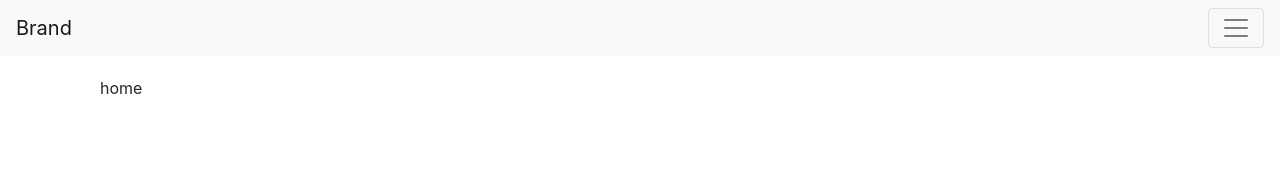
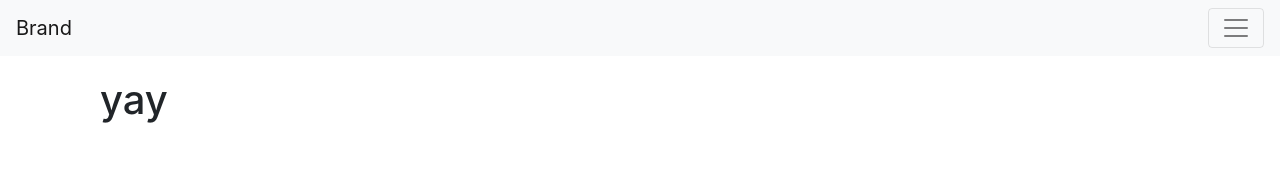
Before and after one commit to richistron/gaia, a React (Create React App) app: page / in a window 1280 px wide. Shown: the top 182 px of the page. Built offline with nearby package versions, Linux system fonts and the light colour scheme.

Commit message:
fix lint and adds some atoms

```diff
--- a/package.json
+++ b/package.json
@@ -25,5 +25,9 @@
     "not dead",
     "not ie <= 11",
     "not op_mini all"
-  ]
+  ],
+  "devDependencies": {
+    "eslint": "^5.16.0",
+    "eslint-plugin-react": "^7.12.4"
+  }
 }
--- /dev/null
+++ b/src/components/atoms/Page.js
@@ -0,0 +1,16 @@
+import React from 'react';
+import propTypes from 'prop-types';
+
+const Page = props => {
+  return (
+    <div className={'page'}>
+      {props.children}
+    </div>
+  );
+};
+
+Page.propTypes = {
+  children: propTypes.any,
+};
+
+export default Page;
--- /dev/null
+++ b/src/components/atoms/Row.js
@@ -0,0 +1,25 @@
+import React from 'react';
+import propTypes from 'prop-types';
+import isArray from '../../lib/isArray.js'
+
+const Row = props => {
+  const {cols, children} = props;
+  return (
+    <div className={'row'}>
+      {cols ?
+        null // TODO, allow multiple rows
+        :
+        <div className={'col-12'}>
+          { children }
+        </div>
+      }
+    </div>
+  );
+};
+
+Row.propTypes = {
+  cols: propTypes.array,
+  children: propTypes.node,
+};
+
+export default Row;
--- a/src/components/pages/Home.js
+++ b/src/components/pages/Home.js
@@ -1,10 +1,14 @@
 import React from 'react';
+import Page from './../atoms/Page.js';
+import Row from './../atoms/Row.js';
 
 const Home = () => {
   return (
-    <div className={'page'}>
-      home
-    </div>
+    <Page>
+      <Row>
+        <h1>yay</h1>
+      </Row>
+    </Page>
   );
 };
 
--- /dev/null
+++ b/src/lib/isArray.js
@@ -0,0 +1 @@
+export default (arr) => Array.isArray(arr);
--- a/src/reducers/placesReducer.js
+++ b/src/reducers/placesReducer.js
@@ -1,13 +1,15 @@
 const initialState = {
 };
 
-const placesReducer = (state = null, action = null) => {
+const placesReducer = (state, action) => {
   if (!state) {
     return initialState;
   }
 
-  return {
-  };
+  switch (action.type) {
+    default:
+      return state;
+  }
 };
 
 export default placesReducer;
--- a/src/serviceWorker.js
+++ b/src/serviceWorker.js
@@ -1,3 +1,4 @@
+/* eslint-disable */
 // This optional code is used to register a service worker.
 // register() is not called by default.
 
```
Also changed, not shown: .eslintrc.js (added), 1 other file (tests, documents, lock files or other folders).
